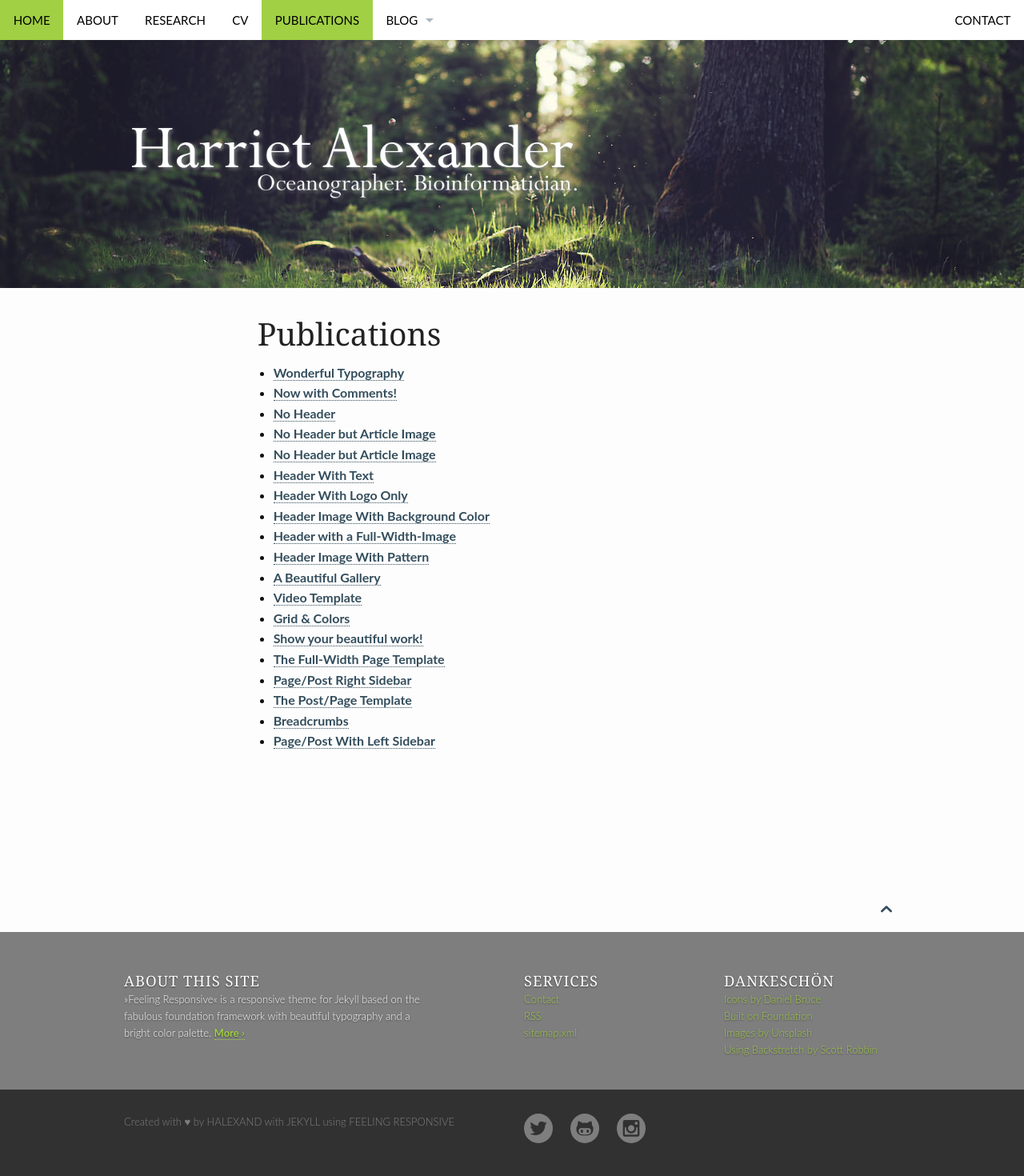
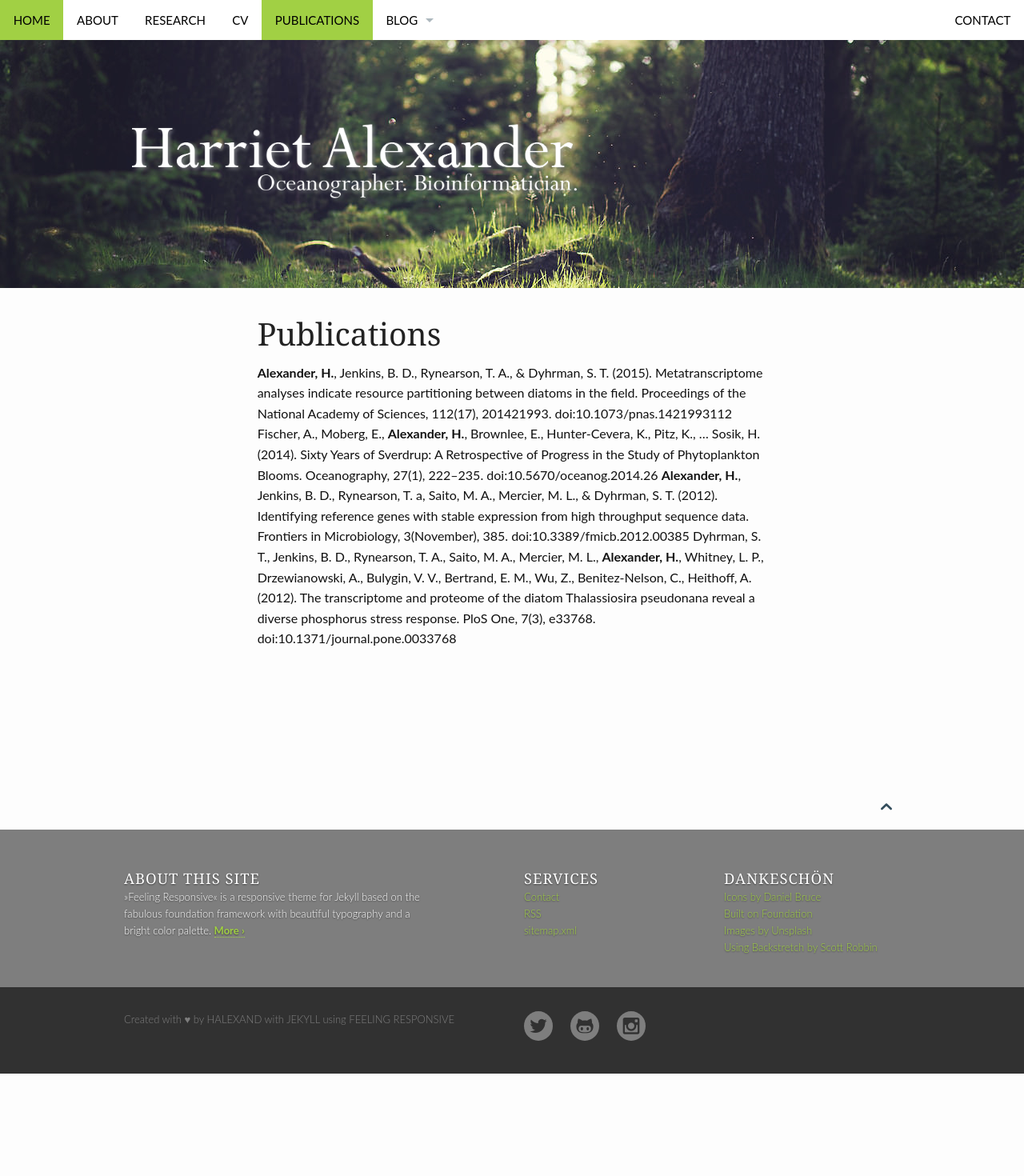
Before and after one commit to halexand/halexand.github.io, a Jekyll site: the page built from pages/publications.md, in a window 1280 px wide. Shown: the whole page at 80% size. Built offline with Jekyll 4.4.1, drawn with Linux system fonts in a browser that asks for light colours; after the commit the page ends 1342 px from its top, so only the background shows below that.

Commit message:
Update publications.md

```diff
--- a/pages/publications.md
+++ b/pages/publications.md
@@ -6,8 +6,9 @@
    image_fullwidth: "header_unsplash_5.jpg"
 permalink: "/publications/"
 ---
-<ul>
-    {% for post in site.categories.design %}
-    <li><a href="{{ site.url }}{{ post.url }}">{{ post.title }}</a></li>
-    {% endfor %}
-</ul>
+<dl>
+<dr><b>Alexander, H.</b>, Jenkins, B. D., Rynearson, T. A., & Dyhrman, S. T. (2015). Metatranscriptome analyses indicate resource partitioning between diatoms in the field. Proceedings of the National Academy of Sciences, 112(17), 201421993. doi:10.1073/pnas.1421993112</dr>
+<dr>Fischer, A., Moberg, E., <b>Alexander, H.</b>, Brownlee, E., Hunter-Cevera, K., Pitz, K., … Sosik, H. (2014). Sixty Years of Sverdrup: A Retrospective of Progress in the Study of Phytoplankton Blooms. Oceanography, 27(1), 222–235. doi:10.5670/oceanog.2014.26</dr>
+<dr><b>Alexander, H.</b>, Jenkins, B. D., Rynearson, T. a, Saito, M. A., Mercier, M. L., & Dyhrman, S. T. (2012). Identifying reference genes with stable expression from high throughput sequence data. Frontiers in Microbiology, 3(November), 385. doi:10.3389/fmicb.2012.00385</dr>
+<dr>Dyhrman, S. T., Jenkins, B. D., Rynearson, T. A., Saito, M. A., Mercier, M. L., <b>Alexander, H.</b>, Whitney, L. P., Drzewianowski, A., Bulygin, V. V., Bertrand, E. M., Wu, Z., Benitez-Nelson, C., Heithoff, A. (2012). The transcriptome and proteome of the diatom Thalassiosira pseudonana reveal a diverse phosphorus stress response. PloS One, 7(3), e33768. doi:10.1371/journal.pone.0033768</dr>
+</dl>
```
